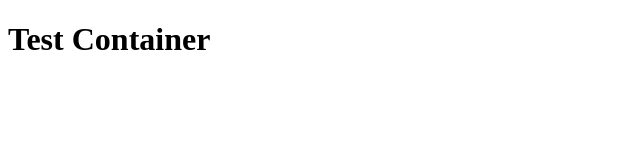
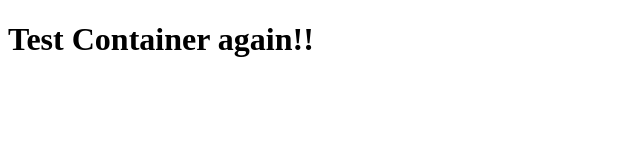
Before and after one commit to vinay1977/Jenkinsnginxgithub, a website: page index.html in a window 1280 px wide. Shown: the whole page, without its empty margins (0-640 px from the left). Drawn offline with Linux system fonts and the light colour scheme.

Commit message:
test msg

```diff
--- a/index.html
+++ b/index.html
@@ -5,6 +5,6 @@
     <title>Title</title>
 </head>
 <body>
-<h1>Test Container</h1>
+<h1>Test Container again!!</h1>
 </body>
 </html>
```
